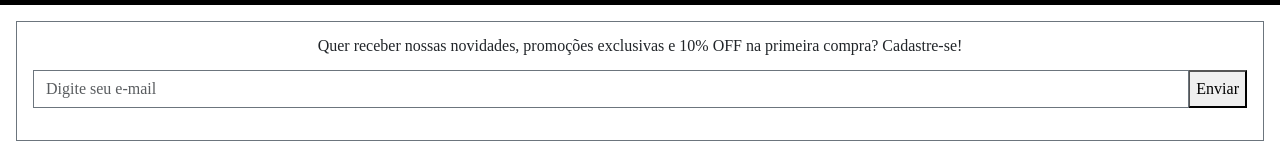
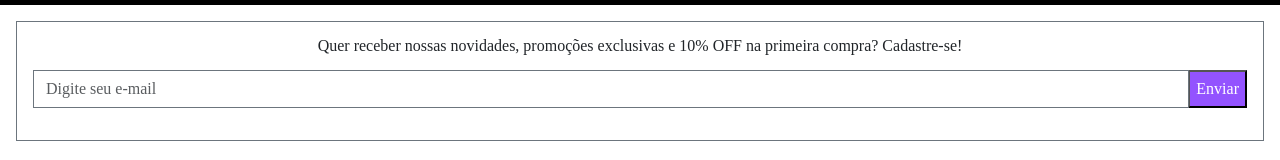
Before and after one commit to arctavares/Meteora, a React (Vite) app: page / in a window 1280 px wide. Shown: the part 2831-2991 px from the top of the page. Built offline with nearby package versions, Linux system fonts and the light colour scheme.

Commit message:
add style to subscribe

```diff
--- /dev/null
+++ b/src/components/Subscribe/Subscribe.module.css
@@ -0,0 +1,4 @@
+.sendBtn {
+  background-color: #9353FF;
+  color: white;
+}/*# sourceMappingURL=Subscribe.module.css.map */
--- /dev/null
+++ b/src/components/Subscribe/Subscribe.module.scss
@@ -0,0 +1,6 @@
+@use '../../styles/abstract/variables';
+
+.sendBtn {
+    background-color: variables.$purple;
+    color: white;
+}
--- a/src/components/Subscribe/index.tsx
+++ b/src/components/Subscribe/index.tsx
@@ -4,7 +4,7 @@ export default function Subscribe() {
             <h5>Quer receber nossas novidades, promoções exclusivas e 10% OFF na primeira compra? Cadastre-se!</h5>
         <div className="input-group my-3">
             <input className="form-control border-secondary rounded-0" type="email" placeholder="Digite seu e-mail" aria-label="Digite seu e-mail" aria-describedby="button-addon2" />
-            <button type="button" id="button-addon2">Enviar</button>
+            <button type="button" id="button-addon2" className="sendBtn">Enviar</button>
         </div>
       </form>
     )
--- a/src/styles/style.css
+++ b/src/styles/style.css
@@ -64,6 +64,10 @@ table {
   color: #DAFF01;
 }
 
+.icon {
+  color: #DAFF01;
+}
+
 .moreBtn {
   background-color: #9353FF;
 }/*# sourceMappingURL=style.css.map */
--- a/src/styles/style.scss
+++ b/src/styles/style.scss
@@ -2,3 +2,4 @@
 
 @use './../components/Banner/index.module.scss';
 @use './../components/ProductsCard/ProductsCard.module.scss';
+@use './../components/Subscribe/Subscribe.module.scss';
```
Also changed, not shown: 2 other files (tests, documents, lock files or other folders).
